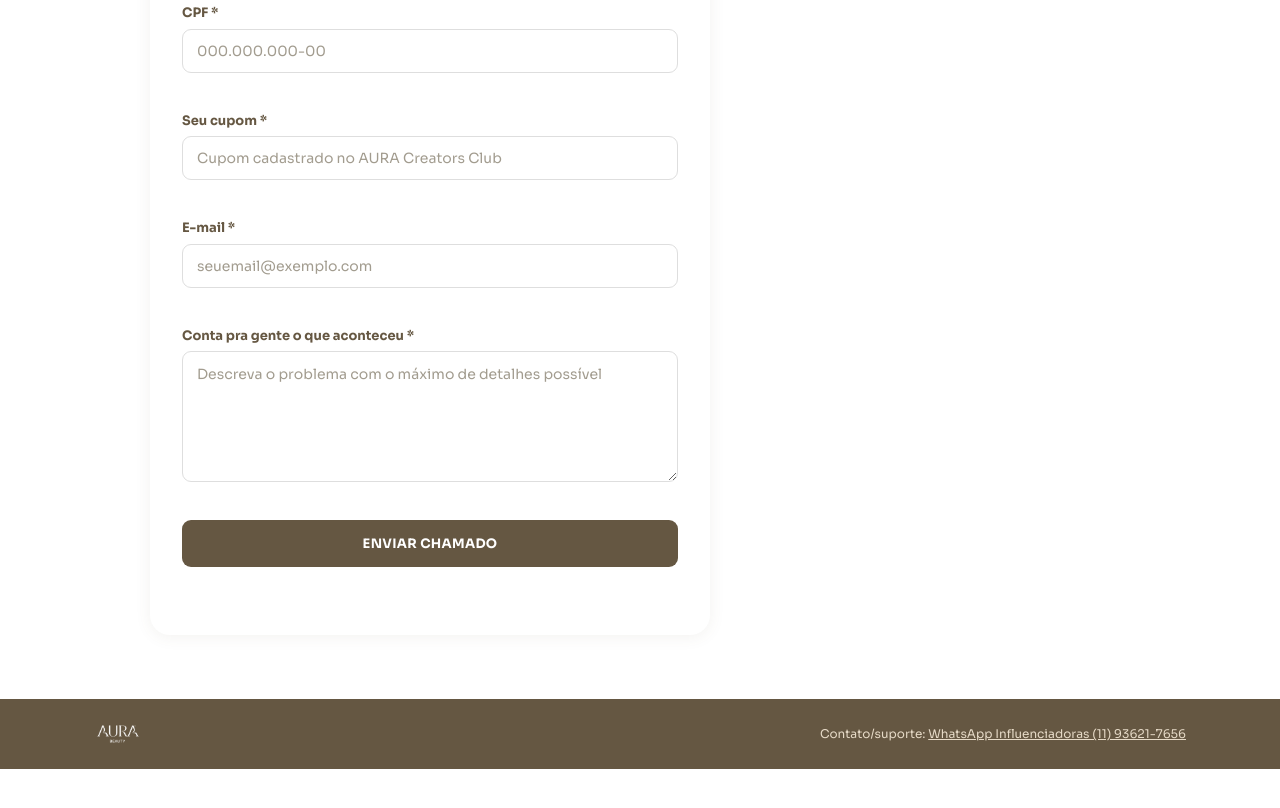
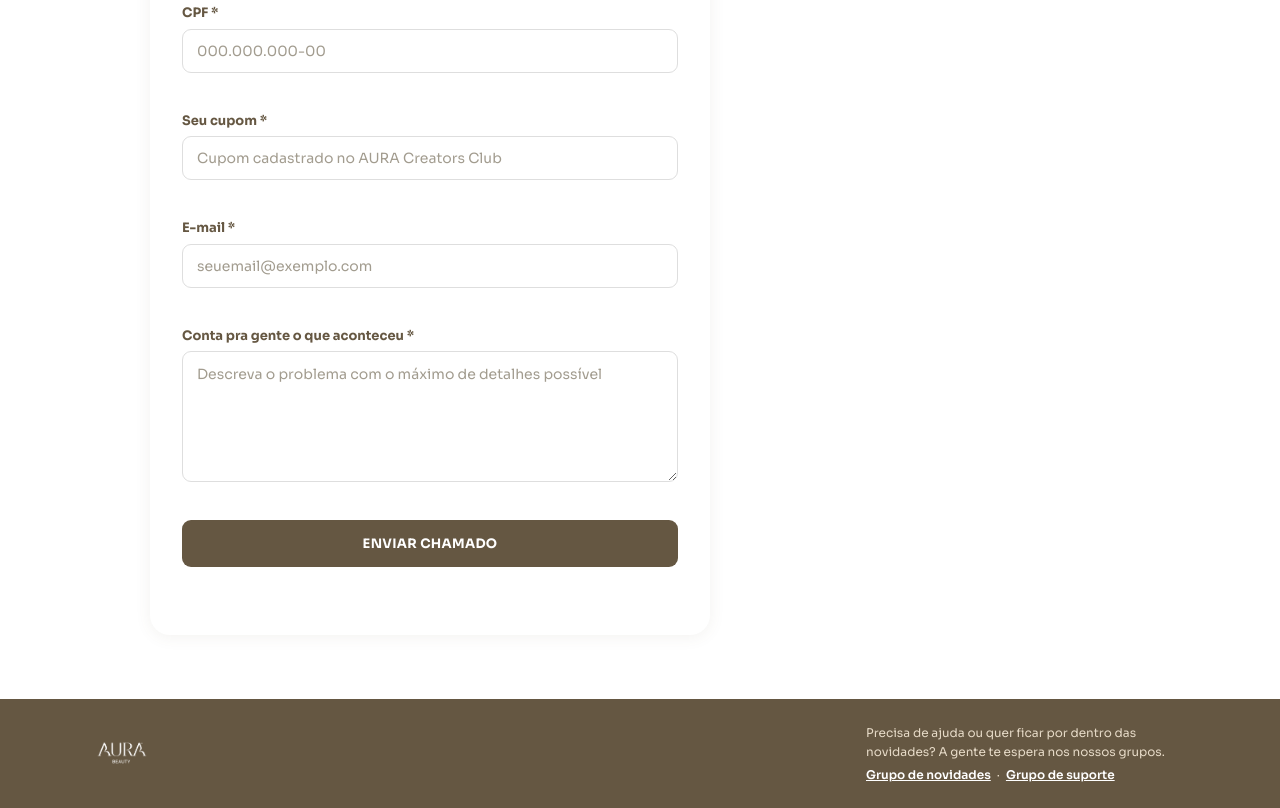
Before and after one commit to brunazayanne/aura-creators-hub, a plain HTML site: page seeding.html in a window 1280 px wide. Shown: the part 683-1491 px from the top of the page. Before the commit the page ends 1452 px from the top, so only its background shows below. Drawn offline with Linux system fonts and the light colour scheme.

Commit message:
fix: logo do rodape, titulo do hero e canais oficiais de WhatsApp em seeding.html

```diff
--- a/seeding.html
+++ b/seeding.html
@@ -4,7 +4,7 @@
 <meta charset="UTF-8">
 <meta name="viewport" content="width=device-width, initial-scale=1.0">
 <title>AURA Creators Club — Ajuda com seeding</title>
-<meta name="description" content="Teve algum problema com o seu seeding? Conta pra gente aqui que a nossa equipe te responde por e-mail.">
+<meta name="description" content="Teve problema com o seu seeding? Conta pra gente aqui que a nossa equipe te responde por e-mail.">
 <link rel="preconnect" href="https://fonts.googleapis.com">
 <link href="https://fonts.googleapis.com/css2?family=Sora:wght@400;500;600;700;800&display=swap" rel="stylesheet">
 <link rel="stylesheet" href="styles.css">
@@ -27,7 +27,7 @@
     <img class="hero-mandala" src="assets/mandala.svg" alt="" aria-hidden="true">
     <div class="hero__inner" style="text-align: center;">
       <span class="eyebrow">Ajuda com seeding</span>
-      <h1 id="hero-title" class="hero__title">Teve problema<br>com o seu seeding</h1>
+      <h1 id="hero-title" class="hero__title">Teve problema<br>com o seu seeding?</h1>
       <p class="hero__subtitle" style="margin-left: auto; margin-right: auto;">Conta pra gente aqui embaixo o que aconteceu — endereço errado, produto que não chegou, item trocado, qualquer coisa.</p>
     </div>
   </section>
@@ -84,8 +84,15 @@
 <!-- FOOTER -->
 <footer class="footer">
   <div class="footer__inner">
-    <img class="logo-aura logo-aura--light" src="assets/aura-logo-negative.png" alt="AURA Beauty" height="22">
-    <p class="footer__contato">Contato/suporte: <a href="https://wa.me/5511936217656" target="_blank" rel="noopener">WhatsApp Influenciadoras (11) 93621-7656</a></p>
+    <img class="logo-aura logo-aura--light logo-aura--footer" src="assets/aura-logo-negative.png" alt="AURA Beauty" width="56" height="26">
+    <div>
+      <p class="footer__texto">Precisa de ajuda ou quer ficar por dentro das novidades? A gente te espera nos nossos grupos.</p>
+      <p class="footer__canais">
+        <a href="https://chat.whatsapp.com/I6Dy4peElV0IxsdkTSI3gW" target="_blank" rel="noopener">Grupo de novidades</a>
+        <span>·</span>
+        <a href="https://chat.whatsapp.com/FoZNPriK67w2ygqH13Shdu" target="_blank" rel="noopener">Grupo de suporte</a>
+      </p>
+    </div>
   </div>
 </footer>
 
--- a/styles.css
+++ b/styles.css
@@ -92,7 +92,8 @@ summary:focus-visible {
   justify-content: space-between;
   gap: 12px;
 }
-.logo-aura { display: block; height: 22px; width: auto; }
+.logo-aura { display: block; height: 22px; width: auto; object-fit: contain; }
+.logo-aura--footer { height: 26px; }
 
 /* ---------- BOTÕES ---------- */
 .btn {
@@ -817,6 +818,10 @@ summary:focus-visible {
 }
 .footer__contato { font-size: 12px; color: var(--tan); }
 .footer__contato a { color: var(--tan); }
+.footer__texto { font-size: 12px; color: var(--tan); line-height: 1.6; max-width: 320px; }
+.footer__canais { font-size: 12px; margin-top: 4px; display: flex; gap: 6px; flex-wrap: wrap; }
+.footer__canais a { color: var(--white); font-weight: 600; }
+.footer__canais span { color: var(--tan); }
 
 /* ============================================
    DESKTOP (min-width 900px) — consistente com o
```
